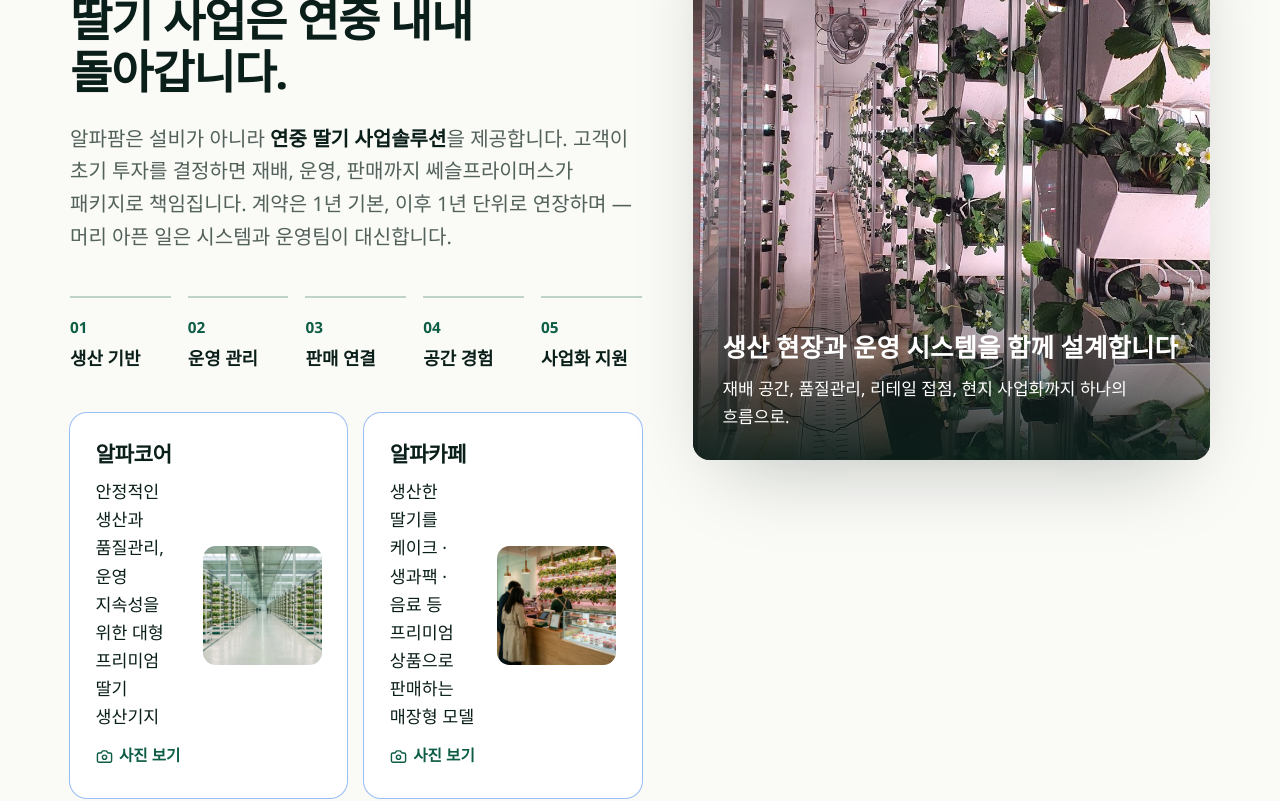
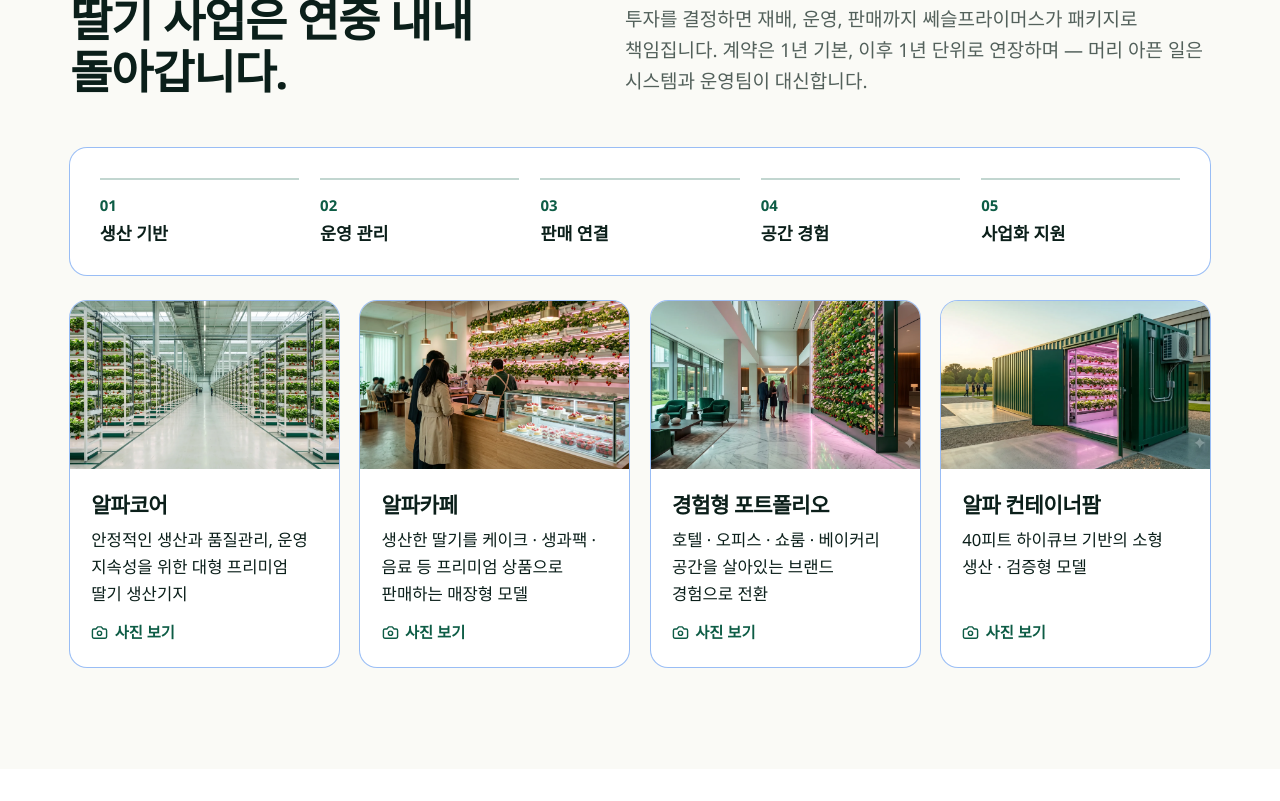
Before and after one commit to Ceselprimus/Ceselprimus, a Next.js app: page / in a window 1280 px wide. Shown: the part 4000-4801 px from the top of the page. Built offline with nearby package versions, Linux system fonts and the light colour scheme; a web font is replaced by a local one.

Commit message:
Rebalance AlphaFarm section: full-width layout, image-top model cards, remove tall side image

```diff
--- a/app/HomePage.tsx
+++ b/app/HomePage.tsx
@@ -419,55 +419,38 @@ function AlphaFarmSection({ content }: { content: HomeContent }) {
   return (
     <section id="alphafarm" className="py-16 md:py-24">
       <Container>
-        <div className="grid gap-12 lg:grid-cols-[1.05fr_0.95fr] lg:items-start">
+        <Reveal>
+          <div className="grid gap-6 lg:grid-cols-[0.95fr_1.05fr] lg:items-end">
             <div>
-            <Reveal>
               <Eyebrow>{alphafarm.eyebrow}</Eyebrow>
               <SectionTitle>
                 <Lines lines={alphafarm.titleLines} />
               </SectionTitle>
-              <p className="mt-6 text-[1.08rem] leading-relaxed text-ink/70 md:text-[1.18rem]">
+            </div>
+            <p className="text-[1.05rem] leading-relaxed text-ink/70 md:text-[1.12rem]">
               {alphafarm.bodyPre}
               <strong className="font-bold text-ink">{alphafarm.bodyStrong}</strong>
               {alphafarm.bodyPost}
             </p>
+          </div>
         </Reveal>
-            <Reveal delay={120}>
-              <div className="mt-10 grid grid-cols-2 gap-x-4 gap-y-6 sm:grid-cols-5">
+        <Reveal delay={100}>
+          <div className="mt-10 grid grid-cols-2 gap-x-5 gap-y-6 rounded-2xl bg-white p-6 ring-1 ring-ink/8 sm:grid-cols-5 md:mt-12 md:p-7">
             {alphafarm.flow.map((step, index) => (
-                  <div key={step} className="border-t-2 border-forest/25 pt-4">
-                    <p className="text-[0.9rem] font-bold text-forest">{String(index + 1).padStart(2, "0")}</p>
-                    <p className="mt-1.5 text-[1.05rem] font-semibold leading-snug text-ink">{step}</p>
+              <div key={step} className="border-t-2 border-forest/25 pt-3">
+                <p className="text-[0.88rem] font-bold text-forest">{String(index + 1).padStart(2, "0")}</p>
+                <p className="mt-1 text-[1.02rem] font-semibold leading-snug text-ink">{step}</p>
               </div>
             ))}
           </div>
         </Reveal>
-            <Reveal delay={200}>
+        <Reveal delay={160}>
           <FarmModels
             models={alphafarm.models}
             photoHint={alphafarm.photoHint}
             closeLabel={content.cases.closeLabel}
           />
         </Reveal>
-          </div>
-          <Reveal delay={140} className="lg:sticky lg:top-28">
-            <figure className="relative overflow-hidden rounded-2xl bg-ink shadow-soft">
-              <div className="relative aspect-[4/5] md:aspect-[4/4.4]">
-                <Image
-                  src="/media/cases/case-suwon-urban-02.jpg"
-                  alt={alphafarm.imageAlt}
-                  fill
-                  sizes="(min-width: 1024px) 45vw, 92vw"
-                  className="object-cover"
-                />
-              </div>
-              <figcaption className="absolute inset-x-0 bottom-0 bg-gradient-to-t from-ink/90 via-ink/40 to-transparent p-7 pt-16 text-white">
-                <p className="text-xl font-bold leading-snug md:text-2xl">{alphafarm.captionTitle}</p>
-                <p className="mt-2.5 text-[1rem] leading-relaxed text-white/72">{alphafarm.captionBody}</p>
-              </figcaption>
-            </figure>
-          </Reveal>
-        </div>
       </Container>
     </section>
   );
--- a/app/components/FarmModels.tsx
+++ b/app/components/FarmModels.tsx
@@ -2,7 +2,7 @@
 
 import Image from "next/image";
 import { useState } from "react";
-import { Camera } from "lucide-react";
+import { Camera, ZoomIn } from "lucide-react";
 import Lightbox from "./Lightbox";
 import type { HomeContent } from "../home-content";
 
@@ -24,30 +24,33 @@ export default function FarmModels({
 
   return (
     <>
-      <div className="mt-10 grid gap-4 sm:grid-cols-2">
+      <div className="mt-5 grid gap-5 sm:grid-cols-2 lg:grid-cols-4 md:mt-6">
         {models.map((model, index) => (
           <button
             key={model.name}
             type="button"
             onClick={() => setOpenIndex(index)}
-            className="group flex items-center gap-5 rounded-2xl bg-white p-5 text-left ring-1 ring-ink/8 transition duration-300 hover:ring-forest/40 hover:shadow-card md:p-6"
+            className="group flex h-full flex-col overflow-hidden rounded-2xl bg-white text-left ring-1 ring-ink/8 transition duration-300 hover:-translate-y-1 hover:shadow-soft"
           >
-            <span className="min-w-0 flex-1">
-              <span className="block text-xl font-bold tracking-tight text-ink">{model.name}</span>
-              <span className="mt-2 block text-[1.02rem] leading-relaxed text-ink/66">{model.desc}</span>
-              <span className="mt-3 inline-flex items-center gap-1.5 text-[0.92rem] font-semibold text-forest">
-                <Camera className="h-4 w-4" />
-                {photoHint}
-              </span>
-            </span>
-            <span className="relative hidden h-24 w-24 shrink-0 overflow-hidden rounded-xl bg-ink/5 sm:block md:h-28 md:w-28">
+            <span className="relative block aspect-[16/10] w-full overflow-hidden bg-ink/5">
               <Image
                 src={model.image}
                 alt={model.name}
                 fill
-                sizes="112px"
+                sizes="(min-width: 1024px) 25vw, (min-width: 640px) 50vw, 92vw"
                 className="object-cover transition duration-500 group-hover:scale-105"
               />
+              <span className="absolute right-3 top-3 rounded-full bg-ink/55 p-2 opacity-0 transition duration-300 group-hover:opacity-100">
+                <ZoomIn className="h-4 w-4 text-white" />
+              </span>
+            </span>
+            <span className="flex flex-1 flex-col p-5">
+              <span className="text-lg font-bold tracking-tight text-ink md:text-xl">{model.name}</span>
+              <span className="mt-1.5 text-[0.98rem] leading-relaxed text-ink/64">{model.desc}</span>
+              <span className="mt-auto inline-flex items-center gap-1.5 pt-3 text-[0.9rem] font-semibold text-forest">
+                <Camera className="h-4 w-4" />
+                {photoHint}
+              </span>
             </span>
           </button>
         ))}
```
Lines whose indentation alone changed are shown as unchanged.
